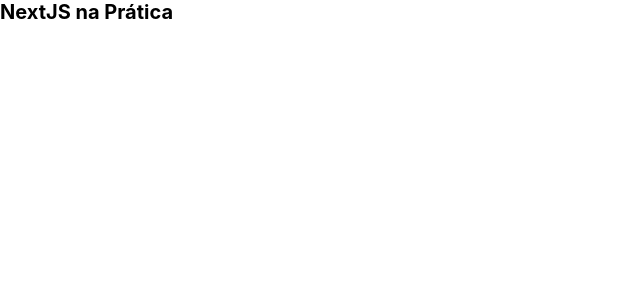
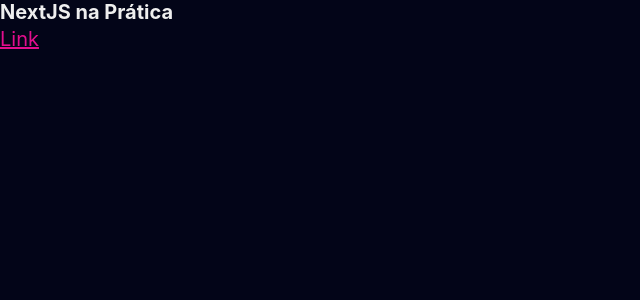
Before and after one commit to Tsherculano/my-trips, a Next.js app: page / in a window 1280 px wide. Shown: the top 300 px of the page, without its empty margins (0-640 px from the left). Built offline with nearby package versions, Linux system fonts and the light colour scheme.

Commit message:
feat: Add CSS variables

```diff
--- a/src/components/Main/index.tsx
+++ b/src/components/Main/index.tsx
@@ -1,3 +1,8 @@
 export default function Main() {
-  return <h1>NextJS na Prática</h1>;
+  return (
+    <div>
+      <h1>NextJS na Prática</h1>
+      <a href="#">Link</a>
+    </div>
+  );
 }
--- a/src/styles/global.ts
+++ b/src/styles/global.ts
@@ -1,6 +1,18 @@
 import { createGlobalStyle} from 'styled-components';
 
 const GlobalStyles = createGlobalStyle`
+:root {
+  --highlight: #e20e8d;
+  --background: #030518;
+  --white: #eee;
+
+  --container: 100rem;
+
+  --small: 1.5rem;
+  --medium: 3rem;
+  --large: 5rem;
+}
+
 * {
   margin: 0;
   padding: 0;
@@ -13,11 +25,23 @@
 
 html, body, #__next {
   height: 100%;
+  background: var( --background);
+  color: var(--white);
 }
 
 body {
   font-family: -apple-system, BlinkMacSystemFont, 'Segoe UI', Roboto, Oxygen, Ubuntu, Cantarell, 'Open Sans', 'Helvetica Neue', sans-serif ;
 }
+
+p,
+a {
+  font-size: 2rem;
+  line-height: var(--medium);
+}
+
+a {
+  color: var(--highlight);
+}
 `
 
 export default GlobalStyles;
```
